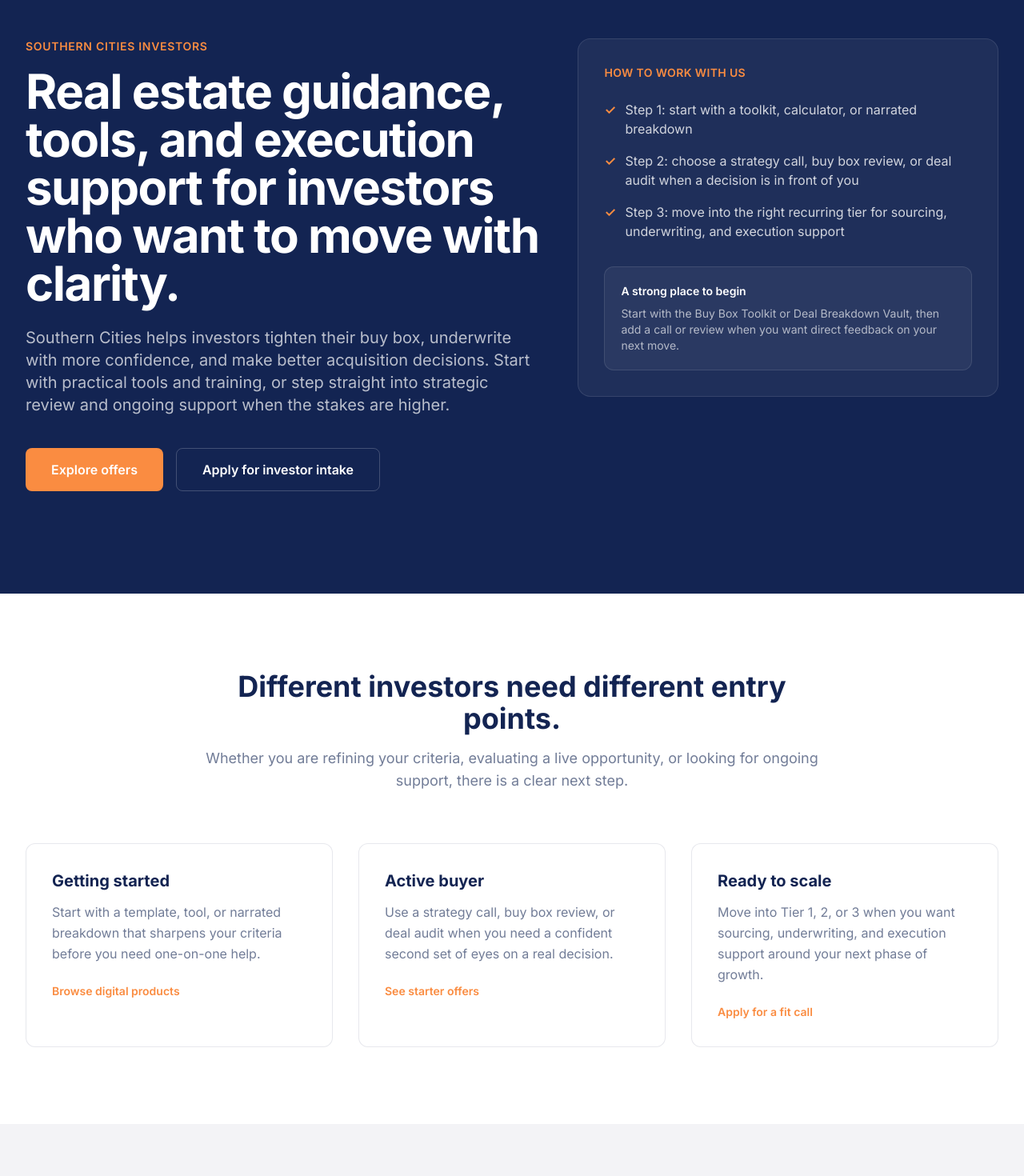
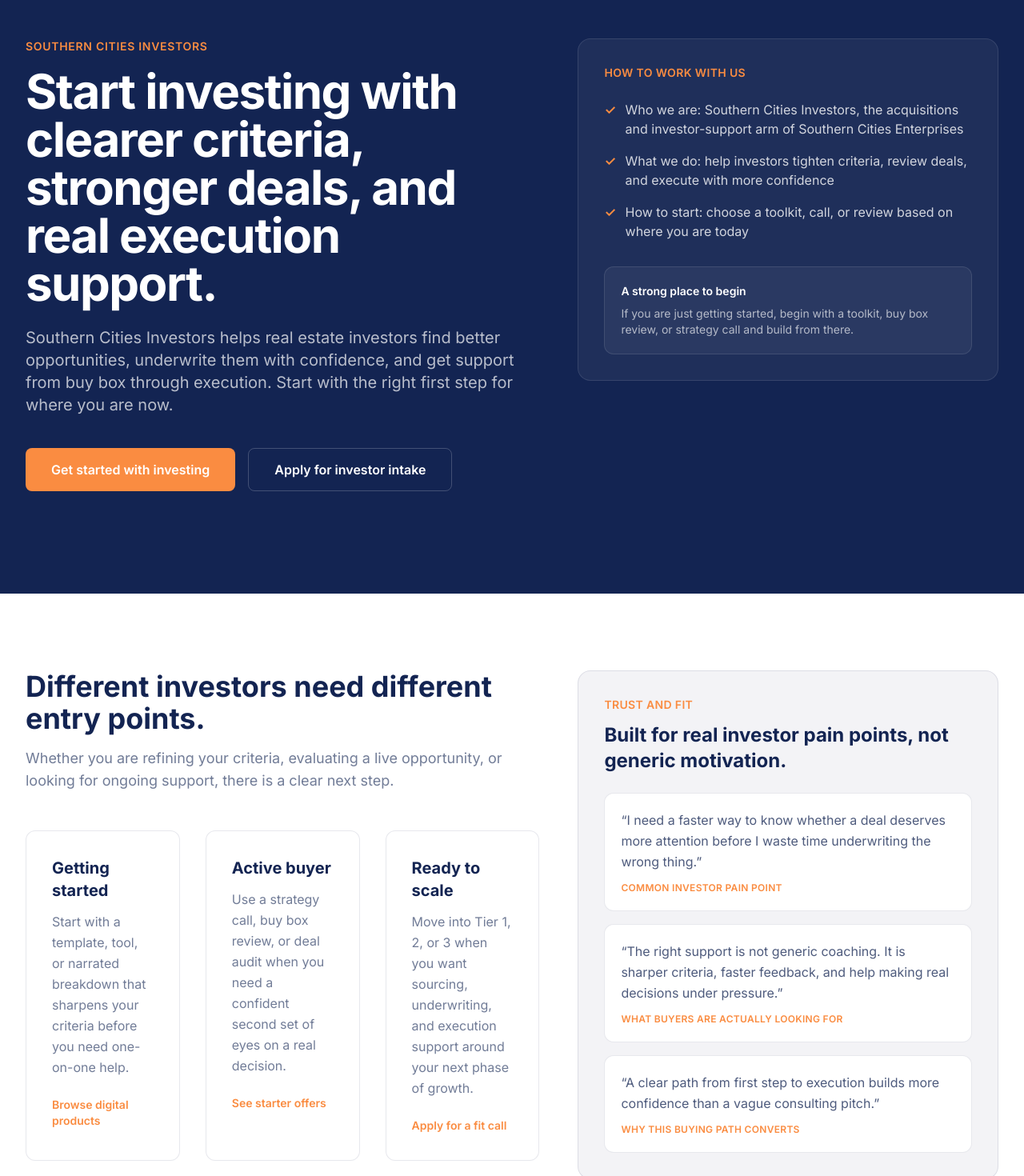
Before and after one commit to ashersoutherncities-art/southern-cities-investors, a Next.js app: page / in a window 1280 px wide. Shown: the part 160-1630 px from the top of the page at 80% size. Built offline with nearby package versions, Linux system fonts and the light colour scheme.

Commit message:
feat: strengthen SCI hero trust and segmentation

```diff
--- a/app/page.tsx
+++ b/app/page.tsx
@@ -23,6 +23,21 @@
   },
 ];
 
+const trustSignals = [
+  {
+    quote: 'I need a faster way to know whether a deal deserves more attention before I waste time underwriting the wrong thing.',
+    label: 'Common investor pain point',
+  },
+  {
+    quote: 'The right support is not generic coaching. It is sharper criteria, faster feedback, and help making real decisions under pressure.',
+    label: 'What buyers are actually looking for',
+  },
+  {
+    quote: 'A clear path from first step to execution builds more confidence than a vague consulting pitch.',
+    label: 'Why this buying path converts',
+  },
+];
+
 export default function Home() {
   return (
     <>
@@ -34,18 +49,17 @@
                 Southern Cities Investors
               </p>
               <h1 className="text-4xl sm:text-5xl lg:text-6xl font-bold leading-tight tracking-tight">
-                Real estate guidance, tools, and execution support for investors who want to move with clarity.
+                Start investing with clearer criteria, stronger deals, and real execution support.
               </h1>
               <p className="mt-6 text-lg sm:text-xl text-white/70 leading-relaxed max-w-3xl">
-                Southern Cities helps investors tighten their buy box, underwrite with more confidence, and make better acquisition decisions.
-                Start with practical tools and training, or step straight into strategic review and ongoing support when the stakes are higher.
+                Southern Cities Investors helps real estate investors find better opportunities, underwrite them with confidence, and get support from buy box through execution. Start with the right first step for where you are now.
               </p>
               <div className="mt-10 flex flex-col sm:flex-row gap-4">
                 <Link
                   href="/services"
                   className="inline-flex items-center justify-center px-8 py-3.5 bg-orange hover:bg-orange-dark text-white font-semibold rounded-lg transition-colors"
                 >
-                  Explore offers
+                  Get started with investing
                 </Link>
                 <Link
                   href="/contact"
@@ -60,9 +74,9 @@
               <p className="text-sm font-semibold uppercase tracking-wide text-orange">How to work with us</p>
               <div className="mt-6 space-y-4">
                 {[
-                  'Step 1: start with a toolkit, calculator, or narrated breakdown',
-                  'Step 2: choose a strategy call, buy box review, or deal audit when a decision is in front of you',
-                  'Step 3: move into the right recurring tier for sourcing, underwriting, and execution support',
+                  'Who we are: Southern Cities Investors, the acquisitions and investor-support arm of Southern Cities Enterprises',
+                  'What we do: help investors tighten criteria, review deals, and execute with more confidence',
+                  'How to start: choose a toolkit, call, or review based on where you are today',
                 ].map((item) => (
                   <div key={item} className="flex gap-3 text-white/80">
                     <span className="text-orange font-bold">✓</span>
@@ -72,7 +86,7 @@
               </div>
               <div className="mt-8 rounded-xl bg-white/5 border border-white/10 p-5">
                 <p className="text-sm font-semibold text-white">A strong place to begin</p>
-                <p className="mt-2 text-sm text-white/65">Start with the Buy Box Toolkit or Deal Breakdown Vault, then add a call or review when you want direct feedback on your next move.</p>
+                <p className="mt-2 text-sm text-white/65">If you are just getting started, begin with a toolkit, buy box review, or strategy call and build from there.</p>
               </div>
             </div>
           </div>
@@ -81,7 +95,9 @@
 
       <section className="py-20 sm:py-24 bg-white">
         <div className="max-w-7xl mx-auto px-4 sm:px-6 lg:px-8">
-          <div className="max-w-3xl mx-auto text-center mb-16">
+          <div className="grid gap-12 lg:grid-cols-[1.1fr_0.9fr] items-start">
+            <div>
+              <div className="max-w-3xl mb-12">
                 <h2 className="text-3xl sm:text-4xl font-bold text-navy">
                   Different investors need different entry points.
                 </h2>
@@ -100,6 +116,21 @@
                     </Link>
                   </div>
                 ))}
+              </div>
+            </div>
+
+            <div className="rounded-2xl border border-navy/10 bg-navy/5 p-8">
+              <p className="text-sm font-semibold uppercase tracking-wide text-orange">Trust and fit</p>
+              <h3 className="mt-3 text-2xl font-bold text-navy">Built for real investor pain points, not generic motivation.</h3>
+              <div className="mt-6 space-y-4">
+                {trustSignals.map((item) => (
+                  <div key={item.quote} className="rounded-xl border border-navy/10 bg-white p-5">
+                    <p className="text-base leading-relaxed text-navy/75">“{item.quote}”</p>
+                    <p className="mt-3 text-xs font-semibold uppercase tracking-wide text-orange">{item.label}</p>
+                  </div>
+                ))}
+              </div>
+            </div>
           </div>
         </div>
       </section>
```
Lines whose indentation alone changed are shown as unchanged.
